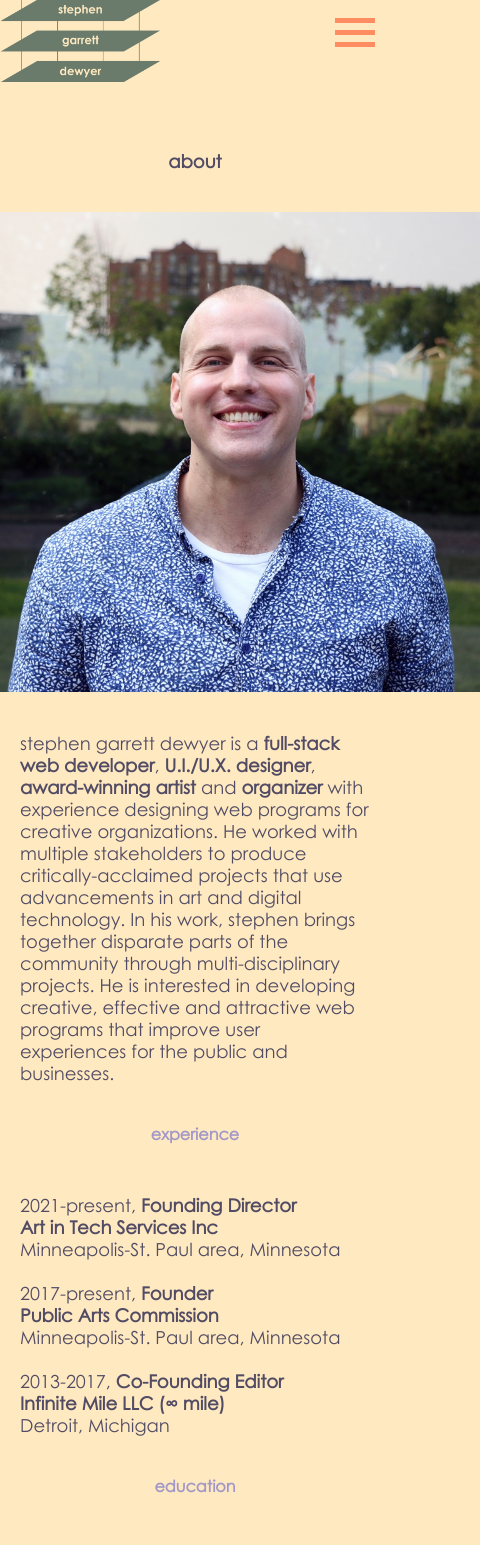
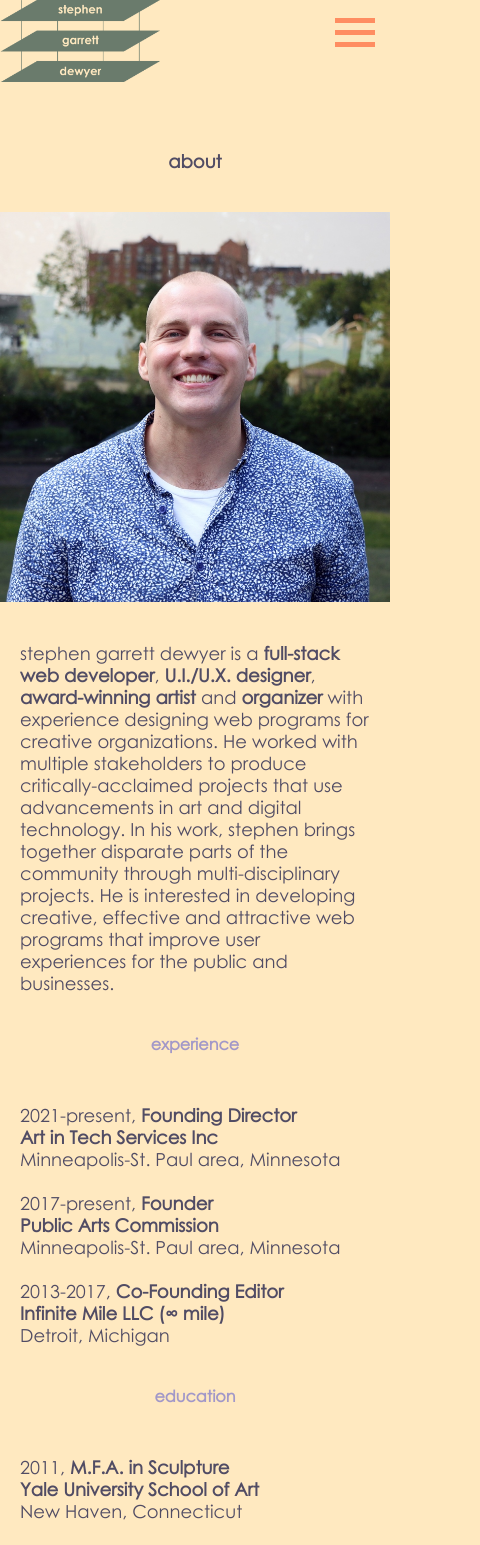
Before and after one commit to stephendewyer/stephendewyerwebwork, a Next.js app: page /about in a window 390 px wide. Shown: the top 1545 px of the page, 480 px wide, since content can reach past the window. Built offline with nearby package versions, Linux system fonts and the light colour scheme.

Commit message:
seventh push

```diff
--- a/pages/about/about.module.css
+++ b/pages/about/about.module.css
@@ -27,8 +27,8 @@
 @media screen and (max-width: 750px) {
     .profile_image {
         width: 100%;
-        max-width: none;
-        min-width: none;
+        max-width: 100%;
+        min-width: 100%;
         height: auto;
         margin-left: 0;
         margin-right: 0;
@@ -36,12 +36,14 @@
     }
 
     .profile_paragraphs {
-        margin-left: 20px;
-        margin-right: 20px;
-        width: auto;
+        padding-left: 20px;
+        padding-right: 20px;
+        width: 100%;
+        max-width: 100%;
+        min-width: 100%;
+        margin-left: 0;
+        margin-right: 0;
         height: auto;
-        max-width: auto;
-        min-width: auto;
         margin-bottom: 40px;
     }
 }
```
